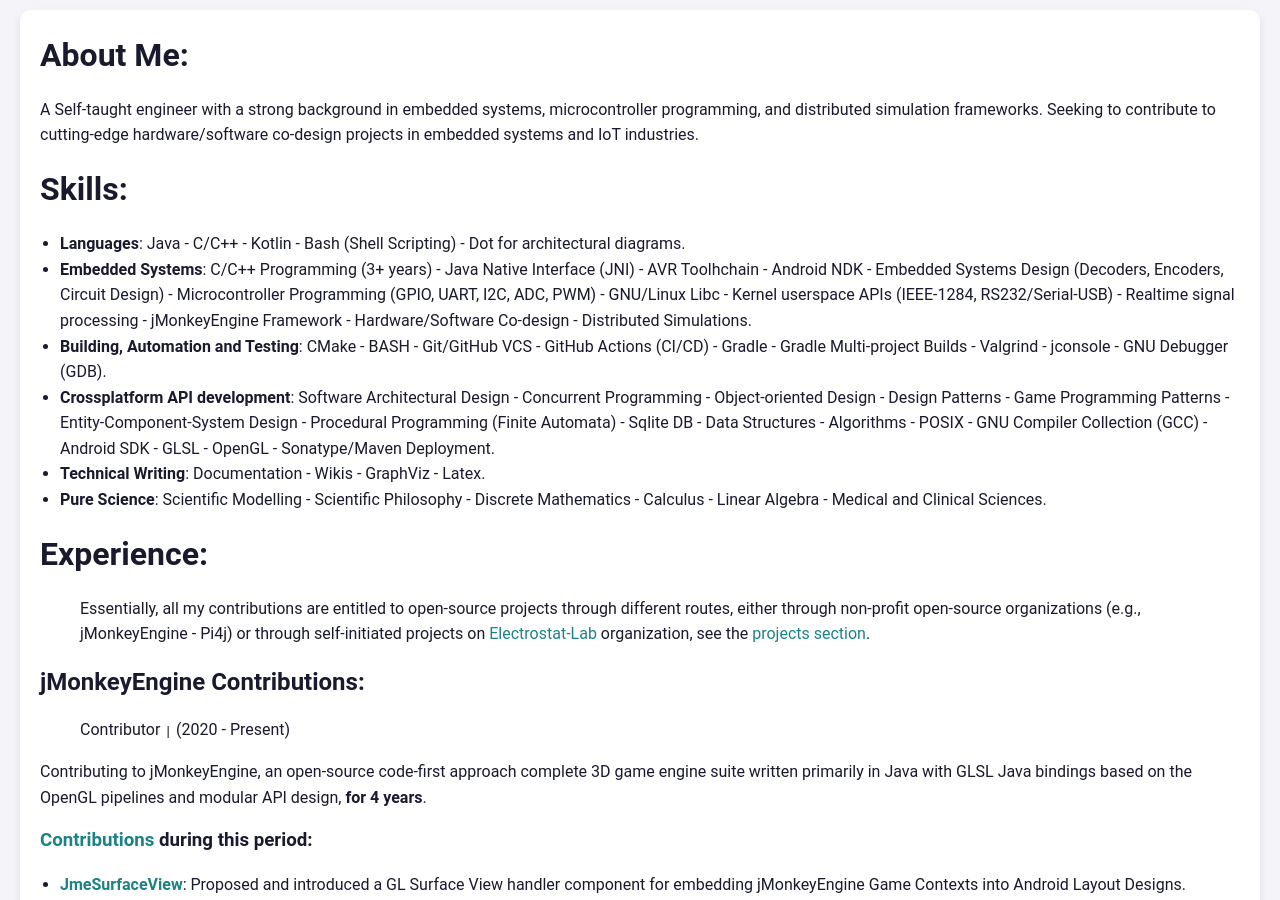
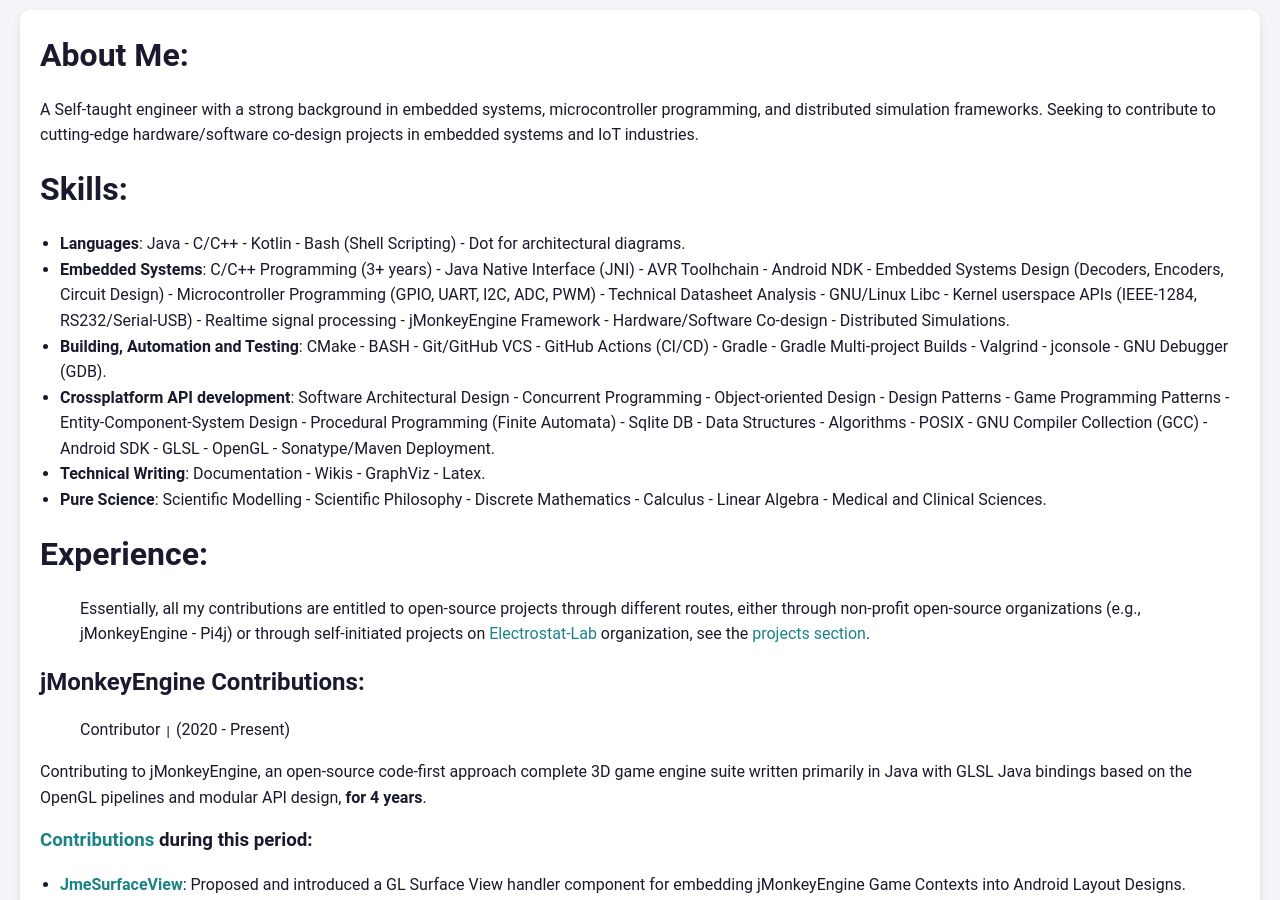
Before and after one commit to pavly-gerges/pavly-gerges, a Jekyll site: the page built from resume/index.md, in a window 1280 px wide and 900 px high, scrolled down 343 px. Built offline with Jekyll 4.4.1, drawn with Linux system fonts in a browser that asks for light colours; our own code applies the rules of GitHub Pages for plain Markdown files.

Commit message:
Update index.md

```diff
--- a/resume/index.md
+++ b/resume/index.md
@@ -3,7 +3,7 @@ A Self-taught engineer with a strong background in embedded systems, microcontro
 
 # Skills:
 - **Languages**: Java - C/C++ - Kotlin - Bash (Shell Scripting) - Dot for architectural diagrams.
-- **Embedded Systems**: C/C++ Programming (3+ years) - Java Native Interface (JNI) - AVR Toolhchain - Android NDK - Embedded Systems Design (Decoders, Encoders, Circuit Design) - Microcontroller Programming (GPIO, UART, I2C, ADC, PWM) - GNU/Linux Libc - Kernel userspace APIs (IEEE-1284, RS232/Serial-USB) - Realtime signal processing - jMonkeyEngine Framework - Hardware/Software Co-design - Distributed Simulations.
+- **Embedded Systems**: C/C++ Programming (3+ years) - Java Native Interface (JNI) - AVR Toolhchain - Android NDK - Embedded Systems Design (Decoders, Encoders, Circuit Design) - Microcontroller Programming (GPIO, UART, I2C, ADC, PWM) - Technical Datasheet Analysis - GNU/Linux Libc - Kernel userspace APIs (IEEE-1284, RS232/Serial-USB) - Realtime signal processing - jMonkeyEngine Framework - Hardware/Software Co-design - Distributed Simulations.
 - **Building, Automation and Testing**: CMake - BASH - Git/GitHub VCS - GitHub Actions (CI/CD) - Gradle - Gradle Multi-project Builds - Valgrind - jconsole - GNU Debugger (GDB).
 - **Crossplatform API development**: Software Architectural Design - Concurrent Programming - Object-oriented Design - Design Patterns - Game Programming Patterns - Entity-Component-System Design - Procedural Programming (Finite Automata) - Sqlite DB - Data Structures - Algorithms - POSIX - GNU Compiler Collection (GCC) - Android SDK - GLSL - OpenGL - Sonatype/Maven Deployment.
 - **Technical Writing**: Documentation - Wikis - GraphViz - Latex.
```
